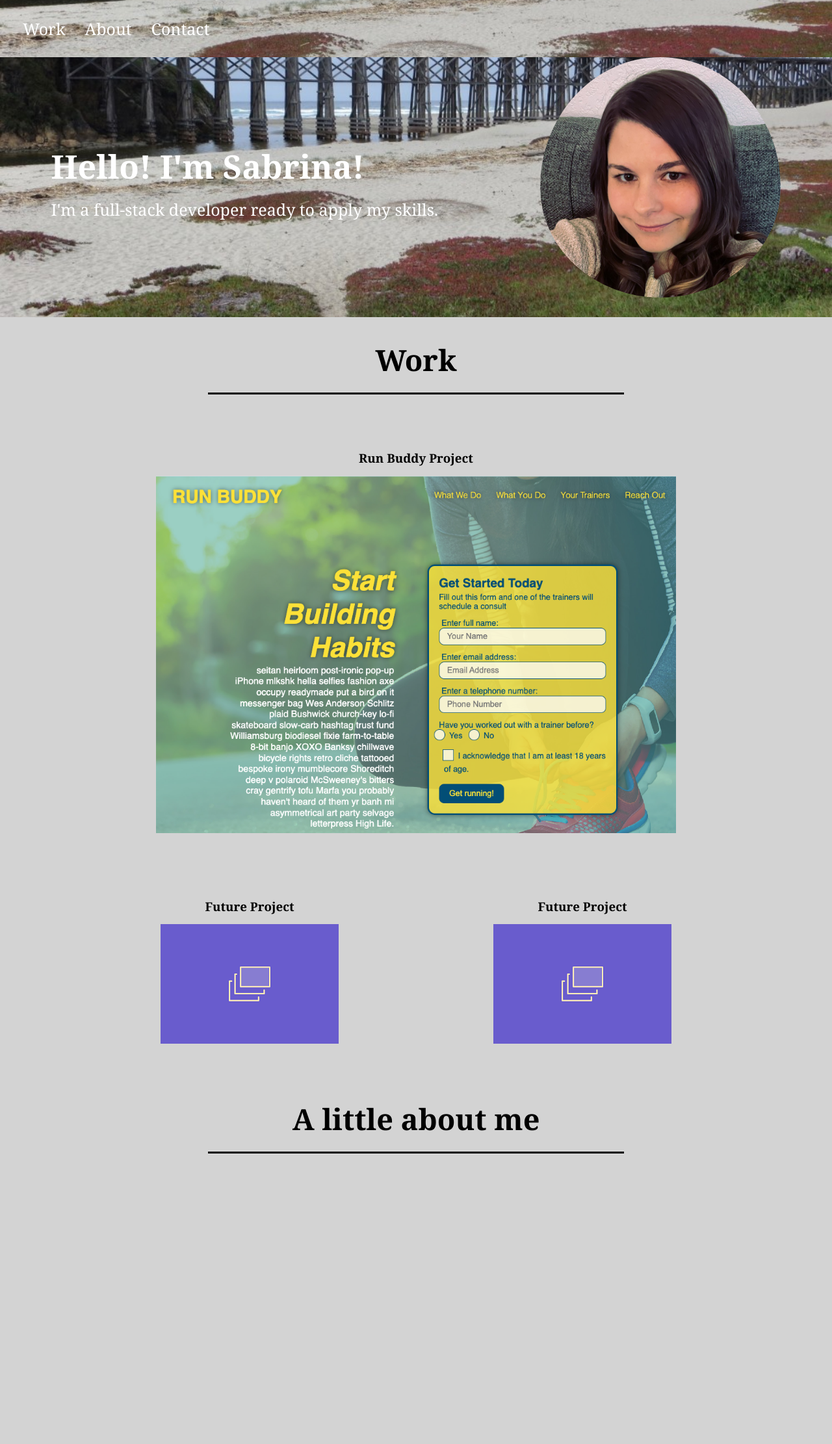
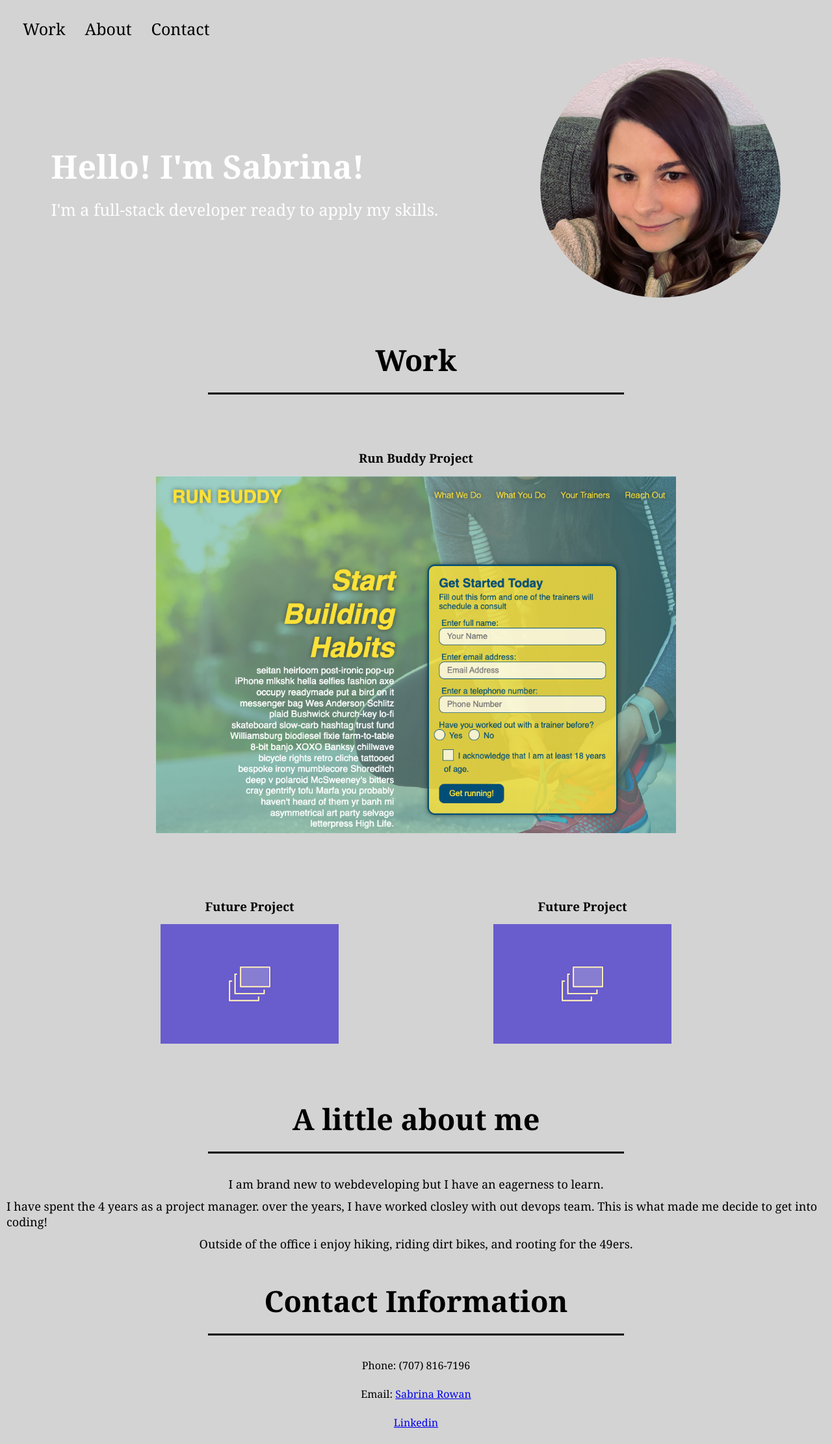
Before and after one commit to sabrinarowan/sabrina-portfolio, a plain HTML site: page index.html in a window 1280 px wide. Shown: the whole page at 65% size. Before the commit the page ends 1936 px from the top, so only its background shows below. Drawn offline with Linux system fonts and the light colour scheme.

Commit message:
finished portfolio

```diff
--- a/assets/css/style.css
+++ b/assets/css/style.css
@@ -11,12 +11,6 @@ body {
 }
 
 header {
-    background-image: url("../images/pudding-creek.jpg");
-    background-size: cover;
-    background-position: center;
-    background-attachment: fixed;
-    background-position: 80%;
-    background-color: white;
     display: flex;
     padding: 20px;
     justify-content: space-between;
@@ -28,7 +22,7 @@ header {
 
 header a {
     text-decoration: none;
-    color: white;
+    color: black;
 }
 
 header nav {
@@ -49,11 +43,6 @@ header nav ul li a {
 }
 
 .intro {
-    background-image: url("../images/pudding-creek.jpg");
-    background-size: cover;
-    background-position: center;
-    background-attachment: fixed;
-    background-position: 80%;
     display: flex;
     justify-content: space-around;
     flex-wrap: wrap;
@@ -138,6 +127,14 @@ header nav ul li a {
     margin: 10px;
 }
 
+.contact-info {
+    display: flex;
+    flex-direction: column;
+    justify-content: space-between;
+    flex-wrap: wrap;
+    align-items: center;
+}
+
 .flex-row {
     display: flex;
 }
--- a/index.html
+++ b/index.html
@@ -42,20 +42,26 @@
             <div class="project">
                 <h3>Run Buddy Project</h3>
                     <div class="project-img1">
-                        <img src="./assets/images/run-buddy.jpg" alt="screenshot of runbuddy site" />
+                        <a href="https://sabrinarowan.github.io/run-buddy/">
+                            <img src="./assets/images/run-buddy.jpg" alt="screenshot of runbuddy site" />
+                        </a>
                     </div>
             </div>
             <div class="future-project">
                 <div class="">
                     <h3>Future Project</h3>
                     <div class="project-img">
-                        <img src="./assets/images/placeholder.png" alt="placeholder for future project" />
+                        <a href="">
+                            <img src="./assets/images/placeholder.png" alt="placeholder for future project" />
+                        </a>
                     </div>
                 </div>
                 <div class="">
                     <h3>Future Project</h3>
                     <div class="project-img">
-                        <img src="./assets/images/placeholder.png" alt="placeholder for future project" />
+                        <a href="">
+                            <img src="./assets/images/placeholder.png" alt="placeholder for future project" />
+                        </a>
                     </div>
                 </div>
             </div>
@@ -68,5 +74,16 @@
         <p>I have spent the 4 years as a project manager. over the years, I have worked closley with out devops team. This is what made me decide to get into coding!</p>
         <p>Outside of the office i enjoy hiking, riding dirt bikes, and rooting for the 49ers.</p>
     </section>
+    <!--Contact-->
+    <section id="contact" class="contact">
+        <div class="flex-row">
+            <h2 class="section-title">Contact Information</h2>
+        </div>
+        <div class="contact-info">
+            <p>Phone: (707) 816-7196</p><br/>
+            <p>Email: <a href="sabrina.rowna001@outlook.com">Sabrina Rowan</a></p><br/>
+            <p><a href="www.linkedin.com/in/sabrinarowan">Linkedin</a></p><br>
+        </div>
+    </section>
 </body>
 </html>
```
Also changed, not shown: assets/images/portfolio-screenshot.jpg (added), 2 other files.
